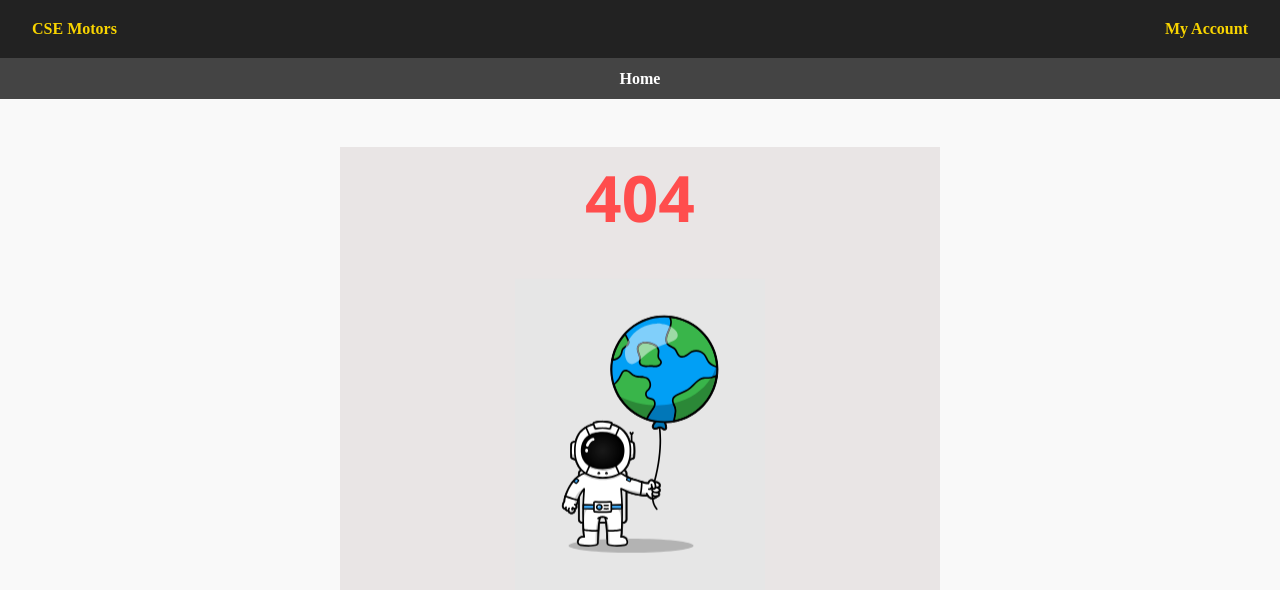
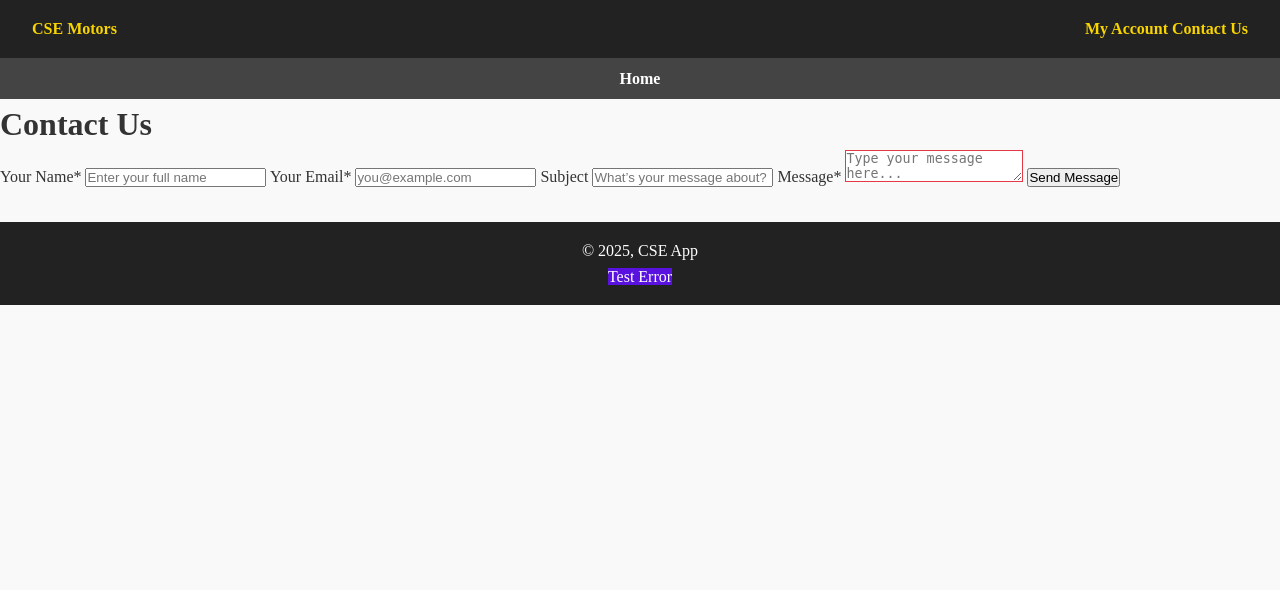
Before and after one commit to kojoankomah/cse340, a Node server app: page /contact in a window 1280 px wide. Shown: the top 590 px of the page. After the commit the page ends 305 px from the top, so only its background shows below. Run offline with Node 20, Linux system fonts and the light colour scheme; data that the repository does not hold is empty; some libraries are stand-ins or nearby versions; some web fonts are replaced.

Commit message:
enhancement

```diff
--- /dev/null
+++ b/controllers/contactController.js
@@ -0,0 +1,49 @@
+// controllers/contactController.js
+const contactModel = require("../models/contact-model")
+const utilities = require("../utilities/")
+
+/* ****************************************
+ * Show the contact form page
+ **************************************** */
+async function buildContactForm(req, res) {
+  const nav = await utilities.getNav()
+  res.render("contact", {
+    title: "Contact Us",
+    nav,
+    errors: null,
+    loggedin: res.locals.loggedin,
+    accountData: res.locals.accountData
+  })
+}
+
+/* ****************************************
+ * Handle contact form submission
+ **************************************** */
+async function submitContactForm(req, res) {
+  try {
+    const { message_name, message_email, message_subject, message_body } = req.body
+    const account_id = res.locals.loggedin ? res.locals.accountData.account_id : null
+
+    // Basic validation
+    if (!message_name || !message_email || !message_body) {
+      req.flash("notice", "Please fill in all required fields.")
+      return res.redirect("/contact")
+    }
+
+    const result = await contactModel.addMessage(account_id, message_name, message_email, message_subject, message_body)
+
+    if (result) {
+      req.flash("notice", "Your message has been sent successfully.")
+      res.redirect("/")
+    } else {
+      req.flash("notice", "Something went wrong. Please try again.")
+      res.redirect("/contact")
+    }
+  } catch (error) {
+    console.error("submitContactForm error:", error)
+    req.flash("notice", "An error occurred. Please try again later.")
+    res.redirect("/contact")
+  }
+}
+
+module.exports = { buildContactForm, submitContactForm }
--- a/server.js
+++ b/server.js
@@ -88,6 +88,9 @@ app.use("/inv", inventoryRoute)
 // Account routes
 app.use("/account", require("./routes/accountRoute"))
 
+// Contact routes
+app.use("/contact", require("./routes/contactRoute"))
+
 // File Not Found Route - must be last route in list
 app.use(async (req, res, next) => {
   next({status: 404, message: 'Sorry, we appear to have lost that page.'})
--- /dev/null
+++ b/views/contact.ejs
@@ -0,0 +1,83 @@
+<!-- views/contact.ejs -->
+<div class="contact-page">
+  <h1>Contact Us</h1>
+
+  <% if (locals.messages && messages().notice) { %>
+    <div class="notice"><%= messages().notice %></div>
+  <% } %>
+
+  <form
+    action="/contact/submit"
+    method="POST"
+    class="contact-form"
+    novalidate
+    onsubmit="return validateContactForm(event)"
+  >
+    <label for="message_name">Your Name*</label>
+    <input
+      type="text"
+      id="message_name"
+      name="message_name"
+      required
+      minlength="3"
+      maxlength="60"
+      pattern="^[A-Za-z\s'-]+$"
+      placeholder="Enter your full name"
+      value="<%= accountData ? accountData.account_firstname + ' ' + accountData.account_lastname : '' %>"
+    >
+
+    <label for="message_email">Your Email*</label>
+    <input
+      type="email"
+      id="message_email"
+      name="message_email"
+      required
+      placeholder="you@example.com"
+      value="<%= accountData ? accountData.account_email : '' %>"
+    >
+
+    <label for="message_subject">Subject</label>
+    <input
+      type="text"
+      id="message_subject"
+      name="message_subject"
+      maxlength="100"
+      placeholder="What’s your message about?"
+    >
+
+    <label for="message_body">Message*</label>
+    <textarea
+      id="message_body"
+      name="message_body"
+      required
+      minlength="10"
+      maxlength="1000"
+      placeholder="Type your message here..."
+    ></textarea>
+
+    <button type="submit">Send Message</button>
+  </form>
+
+  <script>
+    // Simple client-side validation script
+    function validateContactForm(event) {
+      const name = document.getElementById("message_name").value.trim();
+      const email = document.getElementById("message_email").value.trim();
+      const message = document.getElementById("message_body").value.trim();
+
+      if (!name || !email || !message) {
+        alert("Please fill out all required fields.");
+        event.preventDefault();
+        return false;
+      }
+
+      if (message.length < 10) {
+        alert("Your message should be at least 10 characters long.");
+        event.preventDefault();
+        return false;
+      }
+
+      return true;
+    }
+  </script>
+</div>
--- a/views/partials/header.ejs
+++ b/views/partials/header.ejs
@@ -15,6 +15,8 @@
     <% } else { %>
       <!-- When logged out -->
       <a href="/account/login" title="Click to log in">My Account</a>
+      <a href="/contact" title="Get in touch">Contact Us</a>
+
     <% } %>
   </div>
 </header>
```
Also changed, not shown: database/db-sql-code.sql (+31 -0 lines), models/contact-model.js (added, +40 -0 lines), routes/contactRoute.js (added, +9 -0 lines).
